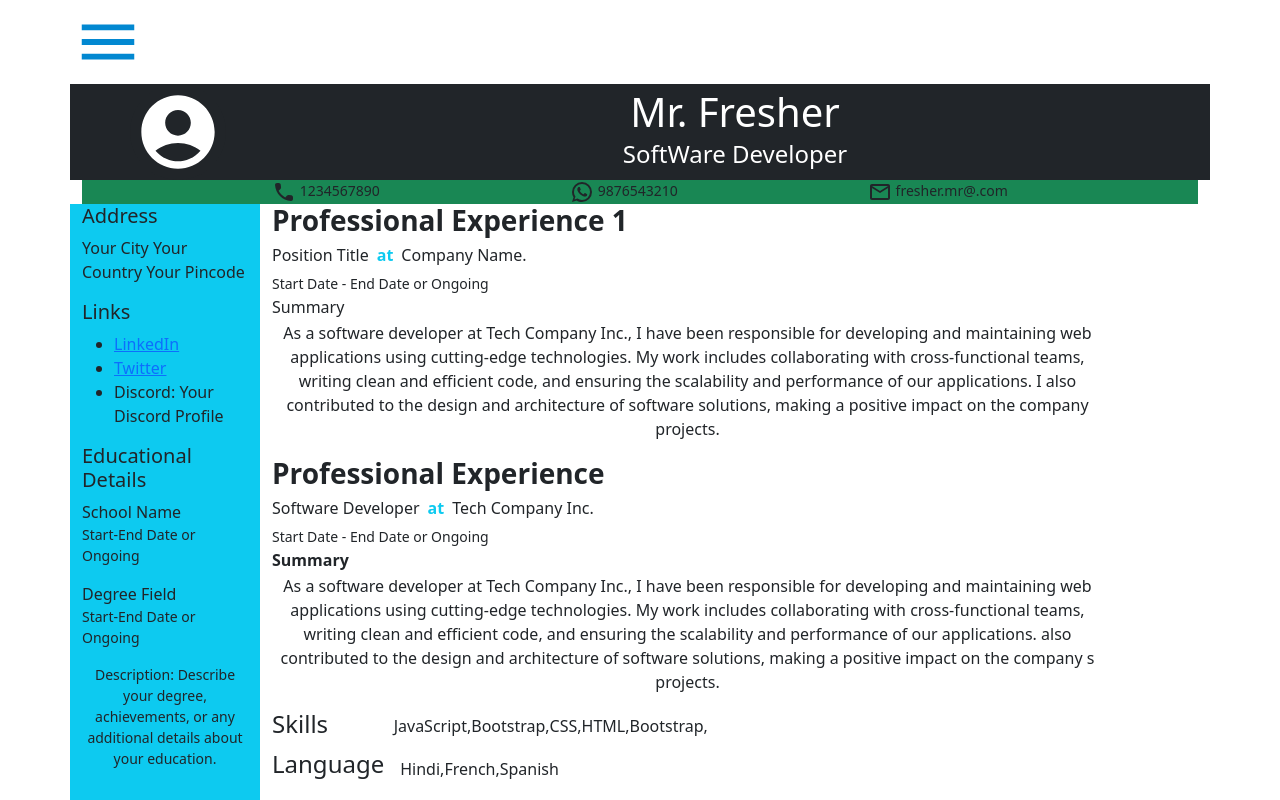
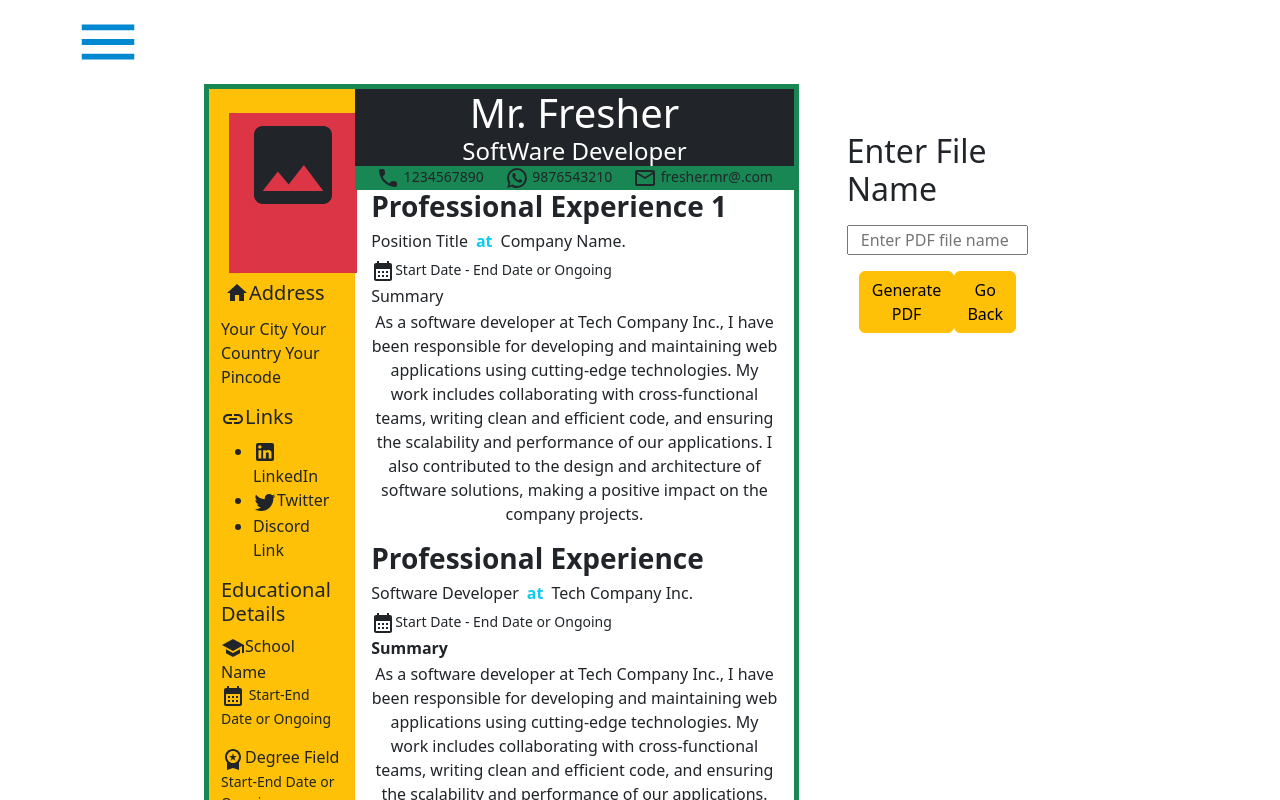
Before and after one commit to KashyapAmanSingh/ReactResume, a React (Vite) app: page /template2 in a window 1280 px wide. Shown: the top 800 px of the page. Built offline with nearby package versions, Linux system fonts and the light colour scheme.

Commit message:
update-Routes & sidebar

```diff
--- a/src/App.css
+++ b/src/App.css
@@ -1,4 +1,4 @@
-#root {
+/* #root {
   max-width: 1280px;
   margin: 0 auto;
   padding: 2rem;
@@ -36,7 +36,7 @@
 /* .card {
   padding: 2em;
 } */
-
+/*
 .read-the-docs {
   color: #888;
-}
+} */
--- a/src/Component/PdfGenerat.jsx
+++ b/src/Component/PdfGenerat.jsx
@@ -1,4 +1,4 @@
-import React, { useState } from "react";
+import   { useState } from "react";
 import { useNavigation } from "react-router-dom"; // Import the useRouter from next/router
 import jsPDF from "jspdf";
 import html2canvas from "html2canvas";
--- a/src/Page/Preview.jsx
+++ b/src/Page/Preview.jsx
@@ -19,7 +19,7 @@ const  Preview = () => {
     <div>
       <h1>Preview</h1>
       {TemplateComponent}
-
+      <ResumeTemplateFirst  />
     </div>
   );
 };
--- a/src/Page/template1/resumeTemplate1.jsx
+++ b/src/Page/template1/resumeTemplate1.jsx
@@ -1,15 +1,27 @@
-
 import LocalPhoneRoundedIcon from "@mui/icons-material/LocalPhoneRounded";
 import MailOutlineIcon from "@mui/icons-material/MailOutline";
 import WhatsAppIcon from "@mui/icons-material/WhatsApp";
-import { Link } from "react-router-dom";
  import AccountCircleIcon from "@mui/icons-material/AccountCircle";
+ import { Suspense, lazy } from "react";
+const PDFGenerator = lazy(() => import("../../Component/PdfGenerat"));
+import HomeIcon from '@mui/icons-material/Home';
+import LinkedInIcon from '@mui/icons-material/LinkedIn';
+import TwitterIcon from '@mui/icons-material/Twitter';
+import SchoolIcon from '@mui/icons-material/School';
+import CalendarMonthIcon from '@mui/icons-material/CalendarMonth';
+import WorkspacePremiumIcon from '@mui/icons-material/WorkspacePremium';
+import DescriptionIcon from '@mui/icons-material/Description';
+import LinkIcon from '@mui/icons-material/Link';
+
+
 
 function ResumeTemplateFirst() {
   return (
     <div className="container ">
-      <div className="row bg-dark text-white">
-        <div className="col-sm-2">
+      <div className="row ">
+        <div className="col-sm-7 mh-200 border border-4 border-info mx-auto my-auto p-0" id="resume-content">
+           <div className="row bg-dark mx-0 text-white">
+            <div className="col-sm-2 my-3">
               <span
                 className="bg-danger mx-5 py-1 rounded rounded-circle d-flex justify-content-center align-items-middle"
                 style={{ width: "6rem", height: "6rem" }}
@@ -20,14 +32,13 @@ function ResumeTemplateFirst() {
 
             <div className="col-sm-10">
               <div className="text-center">
-            <h3 className="fs-1 my-1 fw-medium">Mr. Fresher</h3>
+                <h3 className="fs-1 mt-4 fw-medium">Mr. Fresher</h3>
                 <h5 className="fs-4 my-1 fw-medium">SoftWare Developer</h5>
               </div>
             </div>
           </div>
           <div className="row ">
-        <div className="col-sm-12">
-          <div className="col-sm-12">
+            <div className="col-sm-12 ">
               <div className="contact_stripe d-flex bg-success text-center small justify-content-evenly">
                 <span>
                   <LocalPhoneRoundedIcon /> 1234567890
@@ -40,48 +51,52 @@ function ResumeTemplateFirst() {
                 </span>
               </div>
             </div>
+
           </div>
-      </div>
-      <div className="row" style={{ height: "80vh" }}>
-        <div className="col-sm-2 bg-info">
-          <h5>Address</h5>
-          <p className="d-flex">Your City Your Country Your Pincode</p>
-          <h5>Links</h5>
+          <div className="row mx-0 my-0"  >
+            <div className="col-sm-3 bg-info">
+              <h5 className="mt-1 ">
+                <HomeIcon className="mb-1" color="dark" />
+              Address</h5>
+              <p className="d-flex ">Your City Your Country Your Pincode</p>
+              <h5><LinkIcon />Links</h5>
               <ul>
                 <li>
-              <Link
+                  <a
                     href="https://www.linkedin.com/"
                     target="_blank"
                     rel="noopener noreferrer"
+                    className="text-decoration-none text-dark"
                   >
-                LinkedIn
-              </Link>
+                  <LinkedInIcon/>  LinkedIn
+                  </a>
                 </li>
 
-            <li>
-              <Link
+                <li  >
+                  <a
                     href="https://twitter.com/"
                     target="_blank"
                     rel="noopener noreferrer"
+                    className="text-decoration-none text-dark"
                   >
-                Twitter
-              </Link>
+                 <TwitterIcon/>Twitter
+                  </a>
                 </li>
                 <li>Discord: Your Discord Profile</li>
               </ul>
               <div className="Education">
                 <h5>Educational Details</h5>
                 <p>
-              School Name
+                  <SchoolIcon/>School Name
                   <br />
-              <p className="d-flex small"> Start-End Date or Ongoing </p>
+                  <p className="d-flex small"><CalendarMonthIcon/> Start-End Date or Ongoing </p>
                 </p>
 
-            <p className="m-0">Degree Field </p>
+                <p className="m-0"><WorkspacePremiumIcon/>Degree Field </p>
                 <p className="d-flex small"> Start-End Date or Ongoing </p>
 
                 <p className="small text-center">
-              Description: Describe your degree, achievements, or any additional
+                  <DescriptionIcon/>Description: Describe your degree, achievements, or any additional
                   details about your education.
                 </p>
               </div>
@@ -90,7 +105,7 @@ function ResumeTemplateFirst() {
             <div className="col-sm-9">
               {/* Your content for the right part of the row */}
               <div className="professionalExp">
-            <h3 className="fw-bold">Professional Experience 1</h3>
+                <h3 className="fw-bold mt-2">Professional Experience 1</h3>
                 <div className="experience">
                   <div className="d-flex   text-center align-middle">
                     <h6 className="m-0">Position Title</h6>
@@ -98,18 +113,20 @@ function ResumeTemplateFirst() {
                     <h6 className="m-0 fw-medium">Company Name.</h6>
                   </div>
 
-              <p className="small m-0">Start Date - End Date or Ongoing</p>
+                  <p className="small m-0"><CalendarMonthIcon/>Start Date - End Date or Ongoing</p>
                   <h6 className="my-1">Summary</h6>
                   <p className="text-center">
                     {" "}
                     As a software developer at Tech Company Inc., I have been
                     responsible for developing and maintaining web applications
                     using cutting-edge technologies. My work includes collaborating
+                    As a software developer at Tech Company Inc., I have been
+                    responsible for developing and maintaining web applications
+                    using cutting-edge technologies. My work includes collaborating
                     with cross-functional teams, writing clean and efficient code,
                     and ensuring the scalability and performance of our
                     applications. I also contributed to the design and architecture
-                of software solutions, making a positive impact on the company
-                projects.
+                    of software solut
                   </p>
                 </div>
 
@@ -123,7 +140,7 @@ function ResumeTemplateFirst() {
                     <h6 className="text-info fw-bold mx-2">at</h6>
                     <h6 className="m-0 fw-medium">Tech Company Inc.</h6>
                   </div>
-              <p className="small m-0"> Start Date - End Date or Ongoing</p>
+                  <p className="small m-0"> <CalendarMonthIcon/>Start Date - End Date or Ongoing</p>
 
                   <h6 className="my-1 fw-bold">Summary</h6>
                   <p className="text-center">
@@ -172,6 +189,15 @@ function ResumeTemplateFirst() {
             </div>
           </div>
         </div>
+
+        <div className="col-sm-3  ">
+
+        <Suspense fallback={<div>Loading...</div>}>
+                                <PDFGenerator />
+                            </Suspense>
+        </div>
+      </div>
+    </div>
   );
 }
 
--- a/src/Page/template2/resumeTemplate2.jsx
+++ b/src/Page/template2/resumeTemplate2.jsx
@@ -1,43 +1,86 @@
 import { Suspense, lazy } from 'react';
-import "bootstrap/dist/css/bootstrap.min.css";
  import LocalPhoneRoundedIcon from "@mui/icons-material/LocalPhoneRounded";
 import MailOutlineIcon from "@mui/icons-material/MailOutline";
 import WhatsAppIcon from "@mui/icons-material/WhatsApp";
-import { Link } from 'react-router-dom';
+ import HomeIcon from '@mui/icons-material/Home';
+import LinkedInIcon from '@mui/icons-material/LinkedIn';
+import TwitterIcon from '@mui/icons-material/Twitter';
+import SchoolIcon from '@mui/icons-material/School';
+import CalendarMonthIcon from '@mui/icons-material/CalendarMonth';
+import WorkspacePremiumIcon from '@mui/icons-material/WorkspacePremium';
+import DescriptionIcon from '@mui/icons-material/Description';
+import ImageIcon from '@mui/icons-material/Image';
+import LinkIcon from '@mui/icons-material/Link';
 
-import AccountCircleIcon from "@mui/icons-material/AccountCircle";
+
 
 const PDFGenerator = lazy(() => import("../../Component/PdfGenerat"));
-
 
 function ResumeTemplateSecond() {
   return (
     <>
-      <div className="container  ">
-        <div id="resume-content">
-          <div className="row bg-dark text-white">
-            <div className="col-sm-2">
-              <span
-                className="bg-dark mx-5 py-1 rounded rounded-circle d-flex justify-content-center align-items-middle"
-                style={{ width: "6rem", height: "6rem" }}
+      <div className="container TemplateSecond2 ">
+      <div id="resume-content" className=' border border-5 border-success '>
+       <div  className="row m-0">
+            <div className="col-sm-3 bg-warning ">
+            <div
+                className="bg-danger mt-4 mb-2 mx-2"
+                style={{ width: "8rem", height: "10rem" }}
               >
-                <AccountCircleIcon
-                  className="pb-4"
-                  style={{ fontSize: "7rem" }}
-                />
-              </span>
+                <ImageIcon className="pb-4" style={{ fontSize: "8rem" }} />
               </div>
 
-            <div className="col-sm-10">
-              <div className="text-center">
-                <h3 className="fs-1 my-1 fw-medium">Mr. Fresher</h3>
-                <h5 className="fs-4 my-1 fw-medium">SoftWare Developer</h5>
+              <h5 className='mx-1'><HomeIcon className="mb-1"/>Address</h5>
+              <p className="d-flex">Your City Your Country Your Pincode</p>
+              <h5>< LinkIcon/>Links</h5>
+              <ul>
+                <li>
+                  <a
+                    href="https://www.linkedin.com/"
+                    target="_blank"
+                    rel="noopener noreferrer"
+                    className="text-decoration-none text-dark"
+                  >
+                  <LinkedInIcon/>  LinkedIn
+                  </a>
+                </li>
+
+                <li  >
+                  <a
+                    href="https://twitter.com/"
+                    target="_blank"
+                    rel="noopener noreferrer"
+                    className="text-decoration-none text-dark"
+                  >
+                 <TwitterIcon/>Twitter
+                  </a>
+                </li>
+                <li>Discord Link</li>
+              </ul>
+              <div className="Education">
+                <h5>Educational Details</h5>
+                <p>
+                  <SchoolIcon/>School Name
+                  <br />
+                  <p className="small"><CalendarMonthIcon/> Start-End Date or Ongoing </p>
+                </p>
+
+                <p className="m-0"><WorkspacePremiumIcon/>Degree Field </p>
+                <p className="small"> Start-End Date or Ongoing </p>
+
+                <p className="small text-center">
+                  <DescriptionIcon/>Description: Describe your degree, achievements, or any additional
+                  details about your education.
+                </p>
               </div>
             </div>
+            <div className="col-sm-9 m-0 p-0 ">
+              <div className="professionalExp">
+
+              <div className="text-center text-white bg-dark">
+                <h3 className="fs-1 m-0 p-0 fw-medium">Mr. Fresher</h3>
+                <h5 className="fs-4  m-0 p-0  fw-medium">SoftWare Developer</h5>
               </div>
-          <div className="row ">
-            <div className="col-sm-12">
-              <div className="col-sm-12">
               <div className="contact_stripe d-flex bg-success text-center small justify-content-evenly">
                   <span>
                     <LocalPhoneRoundedIcon /> 1234567890
@@ -49,66 +92,16 @@ function ResumeTemplateSecond() {
                     <MailOutlineIcon /> fresher.mr@.com
                   </span>
                 </div>
-              </div>
-            </div>
-          </div>
-          <div className="row" style={{ height: "80vh" }}>
-            <div className="col-sm-2 bg-info">
-              <h5>Address</h5>
-              <p className="d-flex">Your City Your Country Your Pincode</p>
-              <h5>Links</h5>
-              <ul>
-                <li>
-                  <Link
-                    href="https://www.linkedin.com/"
-                    target="_blank"
-                    rel="noopener noreferrer"
-                  >
-                    LinkedIn
-                  </Link>
-                </li>
 
-                <li>
-                  <Link
-                    href="https://twitter.com/"
-                    target="_blank"
-                    rel="noopener noreferrer"
-                  >
-                    Twitter
-                  </Link>
-                </li>
-                <li>Discord: Your Discord Profile</li>
-              </ul>
-              <div className="Education">
-                <h5>Educational Details</h5>
-                <p>
-                  School Name
-                  <br />
-                  <p className="d-flex small"> Start-End Date or Ongoing </p>
-                </p>
-
-                <p className="m-0">Degree Field </p>
-                <p className="d-flex small"> Start-End Date or Ongoing </p>
-
-                <p className="small text-center">
-                  Description: Describe your degree, achievements, or any
-                  additional details about your education.
-                </p>
-              </div>
-            </div>
-
-            <div className="col-sm-9">
-              {/* Your content for the right part of the row */}
-              <div className="professionalExp">
-                <h3 className="fw-bold">Professional Experience 1</h3>
-                <div className="experience">
+                <h3 className="fw-bold mx-3">Professional Experience 1</h3>
+                <div className="experience mx-3">
                   <div className="d-flex   text-center align-middle">
                     <h6 className="m-0">Position Title</h6>
                     <h6 className="text-info fw-bold mx-2">at</h6>
                     <h6 className="m-0 fw-medium">Company Name.</h6>
                   </div>
 
-                  <p className="small m-0">Start Date - End Date or Ongoing</p>
+                  <p className="small m-0"><CalendarMonthIcon/>Start Date - End Date or Ongoing</p>
                   <h6 className="my-1">Summary</h6>
                   <p className="text-center">
                     {" "}
@@ -125,15 +118,15 @@ function ResumeTemplateSecond() {
 
                 {/* Add more professional experience items here */}
               </div>
-              <div className="professionalExp">
+              <div className="professionalExp mx-3">
                 <h3 className="fw-bold">Professional Experience</h3>
                 <div className="experience  ">
-                  <div className="d-flex   text-center align-middle">
+                  <div className="d-flex text-center align-middle">
                     <h6 className="m-0">Software Developer</h6>
                     <h6 className="text-info fw-bold mx-2">at</h6>
                     <h6 className="m-0 fw-medium">Tech Company Inc.</h6>
                   </div>
-                  <p className="small m-0"> Start Date - End Date or Ongoing</p>
+                  <p className="small m-0"> <CalendarMonthIcon/>Start Date - End Date or Ongoing</p>
 
                   <h6 className="my-1 fw-bold">Summary</h6>
                   <p className="text-center">
@@ -152,7 +145,7 @@ function ResumeTemplateSecond() {
                 {/* Add more professional experience items here */}
               </div>
 
-              <div className="skills m-0 d-flex flex-wrap ">
+              <div className="skills m-0 d-flex flex-wrap mx-3">
                 <h3 className=" fs-4 p-0 mt-0 mb-0 skill-h">Skills</h3>
                 <p className="my-1  fw-medium ">JavaScript,</p>
                 <p className="my-1  fw-medium ">Bootstrap,</p>
@@ -163,7 +156,7 @@ function ResumeTemplateSecond() {
                 {/* Add more skills as needed */}
               </div>
 
-              <div className="lang m-0 ">
+              <div className="lang m-0 mx-3 ">
                 <div className="d-flex my-2 flex-wrap ">
                   <h3 className="Languages-h fs-4">Language</h3>
 
@@ -173,19 +166,20 @@ function ResumeTemplateSecond() {
                 </div>
               </div>
 
-              <div className="hobby m-0 d-flex flex-wrap ">
+              <div className="hobby m-0 d-flex flex-wrap mx-3">
                 <h3 className="Hobbies-h  fs-4">Hobbies</h3>
                 <p className="my-auto my-auto fw-medium ">
                   reading,running,boxing etc
                 </p>
               </div>
             </div>
+
             </div>
-        </div>
+    <div>
     </div>
 
-      <div className="row">
-        <div className="col-sm-12 text-center">
+    </div>
+   <div className='pdfBtn mx-5'>
     <Suspense fallback={<div>Loading...</div>}>
             <PDFGenerator />
           </Suspense>
--- a/src/Page/template4/ResumeTemplateFour.jsx
+++ b/src/Page/template4/ResumeTemplateFour.jsx
@@ -12,7 +12,7 @@ const ResumeTemplateFour = () => {
 
                 <div className="row ">
                     <div className="col-sm-9 mb-5">
-                        <div className="TemplateThird mx-5 mb-5  border border-3  border-success" id='resume-content'>
+                        <div className="TemplateFour mh-130 Third mx-5 mb-5  border border-3  border-success" id='resume-content'>
 
                             {/* <!-- Header with blue background and name/title --> */}
                             <div className="row mx-0  mb-2 ">
--- a/src/index.css
+++ b/src/index.css
@@ -1,6 +1,6 @@
 
 
-.resume3container{
+  .resume3container{
   width: 70vw !important;
  margin-left:18vw !important;
 height:auto !important;
@@ -8,7 +8,7 @@ height:auto !important;
 padding-bottom: 6rem !important;
 }
 /* Apply margin-right to all elements with class "skill-h" */
-.skill-h {
+ .skill-h {
  margin-right: 4.1rem !important;
 }
 .Languages-h {
@@ -24,17 +24,18 @@ padding-bottom: 6rem !important;
 }
 
 /* end template start  */
-.main_header {
- border-bottom: 0.8rem solid #000; /* Replace #000 with your desired border color */
+ .main_header {
+ border-bottom: 0.8rem solid #000;
 }
 
-.sidebar {
- border-right: 0.4rem solid #000; /* Replace #000 with your desired border color */
+  .sidebar {
+ border-right: 0.4rem solid #000;
 }
 .multi-column-list {
  column-count: 2;
  column-gap: 0.5rem;
 }
+
 
 /* mainFormComponent */
 
@@ -69,9 +70,25 @@ padding-bottom: 6rem !important;
  }
 
 
-
  /* TemplateThird */
 .TemplateThird{
    width: 50rem;
    max-height: 130vh !important;
 }
+
+ @media (min-width: 992px) {
+  .TemplateSecond2{
+    width: 70vw;
+    display: flex !important;
+
+   }
+   .pdfBtn{
+    width: 90vw;
+   }
+
+}
+
+/* position: absolute;
+top: 50%;
+left: 50%;
+transform: translate(-50%, -50%); */
```
Also changed, not shown: src/Component/Component/MainSideBar.jsx (+12 -25 lines), src/Page/template3/resumeTemplate.jsx (+5 -2 lines). Lines whose indentation alone changed are shown as unchanged.
